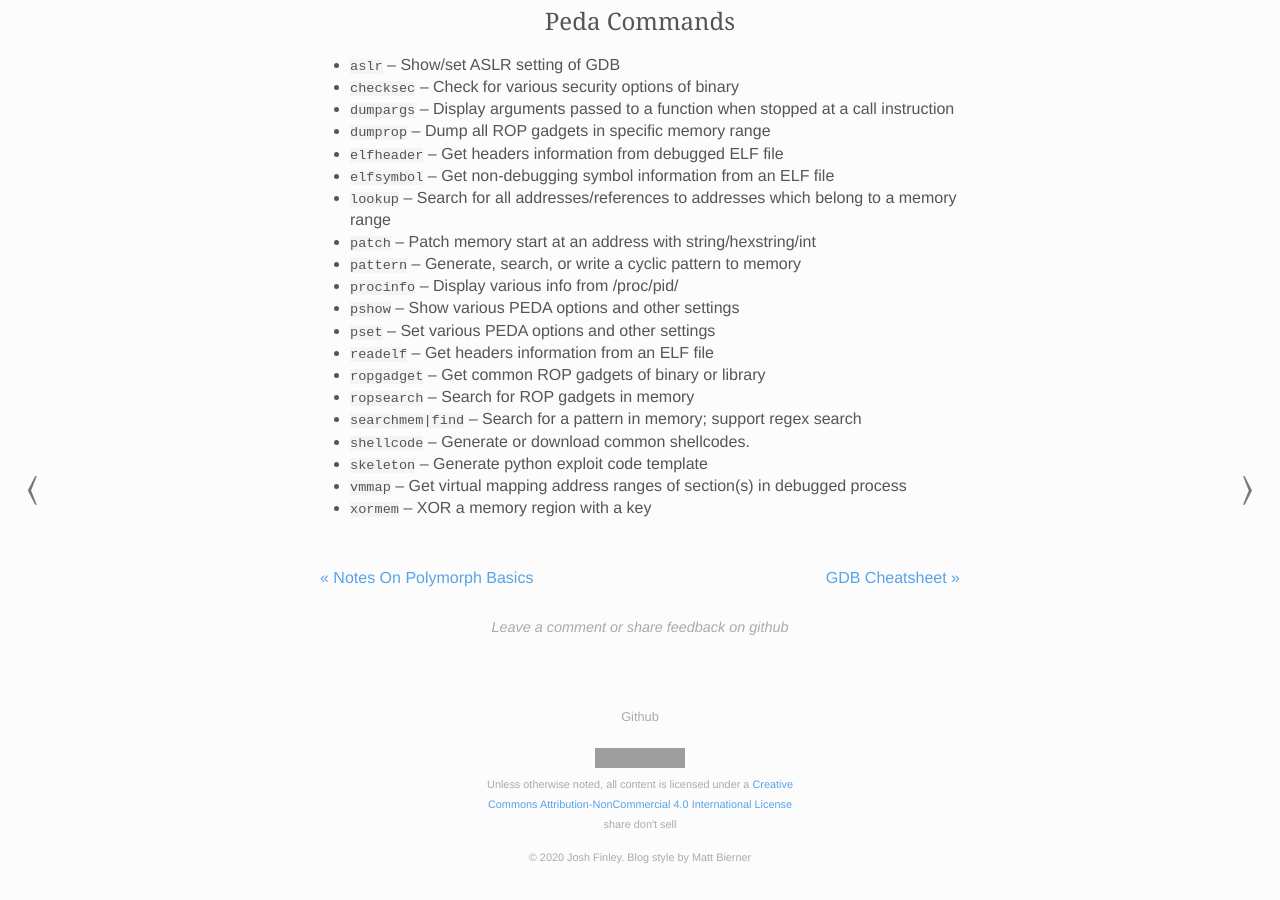
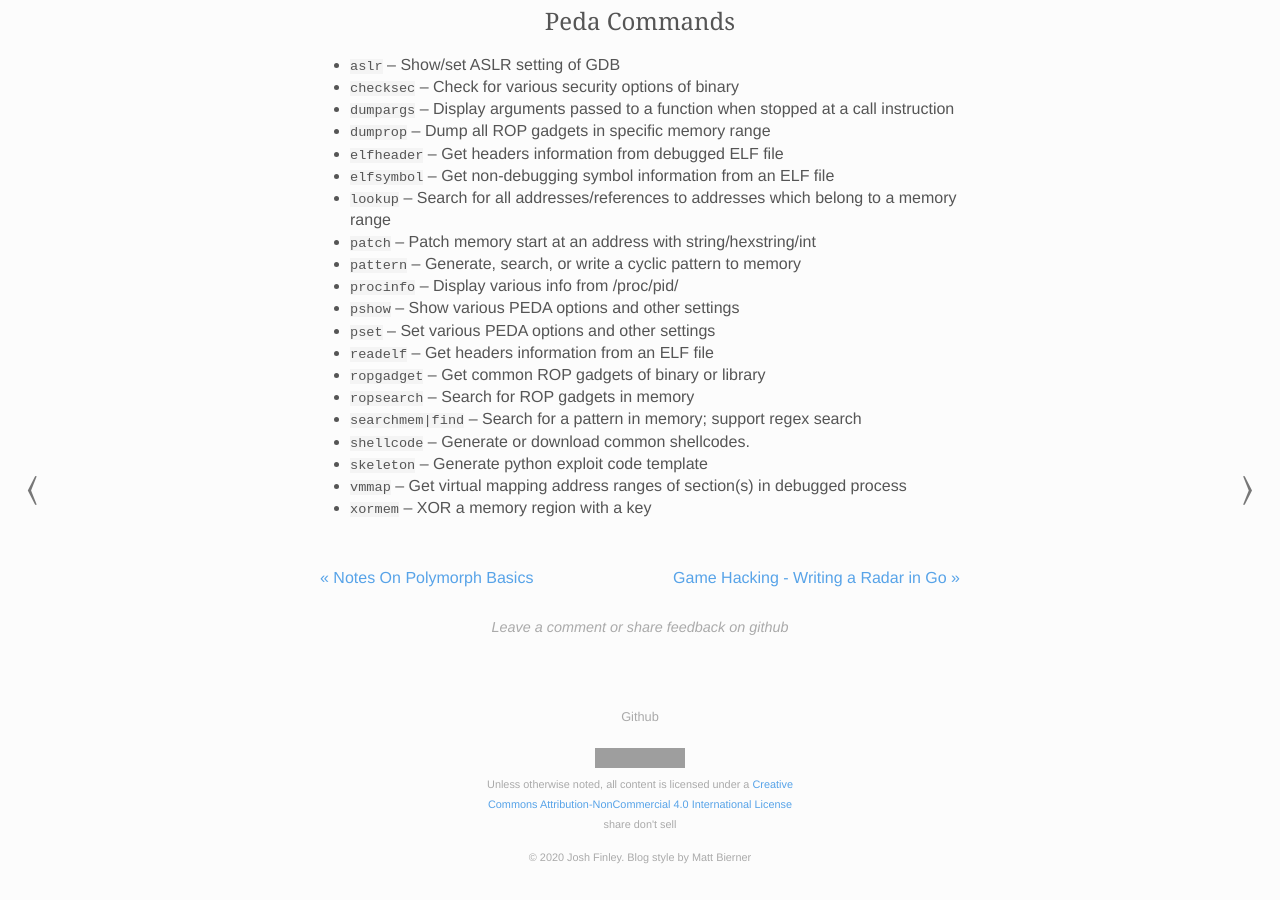
Before and after one commit to joshfinley/joshfinley.github.io, a Jekyll site: the page built from _posts/2021-04-08-gdb-cheatsheet.md, in a window 1280 px wide and 900 px high, scrolled down 846 px. Built offline with Jekyll 4.4.1, drawn with Linux system fonts in a browser that asks for light colours; grey boxes are pictures that could not be loaded.

Commit message:
fix last post name

```diff
--- a/_posts/2022-05-13-game-hacking-writing-a-radar.md
+++ b/_posts/2022-05-13-game-hacking-writing-a-radar.md
@@ -1,6 +1,6 @@
 ---
 layout: post
-title:  "GDB Cheatsheet"
+title:  "Game Hacking - Writing a Radar in Go"
 date:   2022-05-13 00:05:28 -0500
 description: Writing a game hack
 titleImage:
@@ -262,4 +262,4 @@
 
 Please remember that this project is not intended to provide a working game cheat or instruct any one on abusing other player's and ruining their game experience. Please don't try to use `radkov` to cheat in live games with real players for these reasons. `radkov` is not written to be stealthy and evade BattleEye, or leverage DMA attacks to cheat in real games.
 
-With this project, I completed my first true game cheat, leveraging public knowledge to create a completely new radar cheat framework for Escape from Tarkov. Most public examples are hard to read and rely on hard-coded offsets, but I aimed to avoid these mistakes and provide a clean demonstration of a radar type cheat for a Unity game in a language seldom used in the game hacking scene. This was a super engaging and exciting project, and I hope this article and the `radkov` project source code have been of instructive value to the reader.w
+With this project, I completed my first true game cheat, leveraging public knowledge to create a completely new radar cheat framework for Escape from Tarkov. Most public examples are hard to read and rely on hard-coded offsets, but I aimed to avoid these mistakes and provide a clean demonstration of a radar type cheat for a Unity game in a language seldom used in the game hacking scene. This was a super engaging and exciting project, and I hope this article and the `radkov` project source code have been of instructive value to the reader.
```
